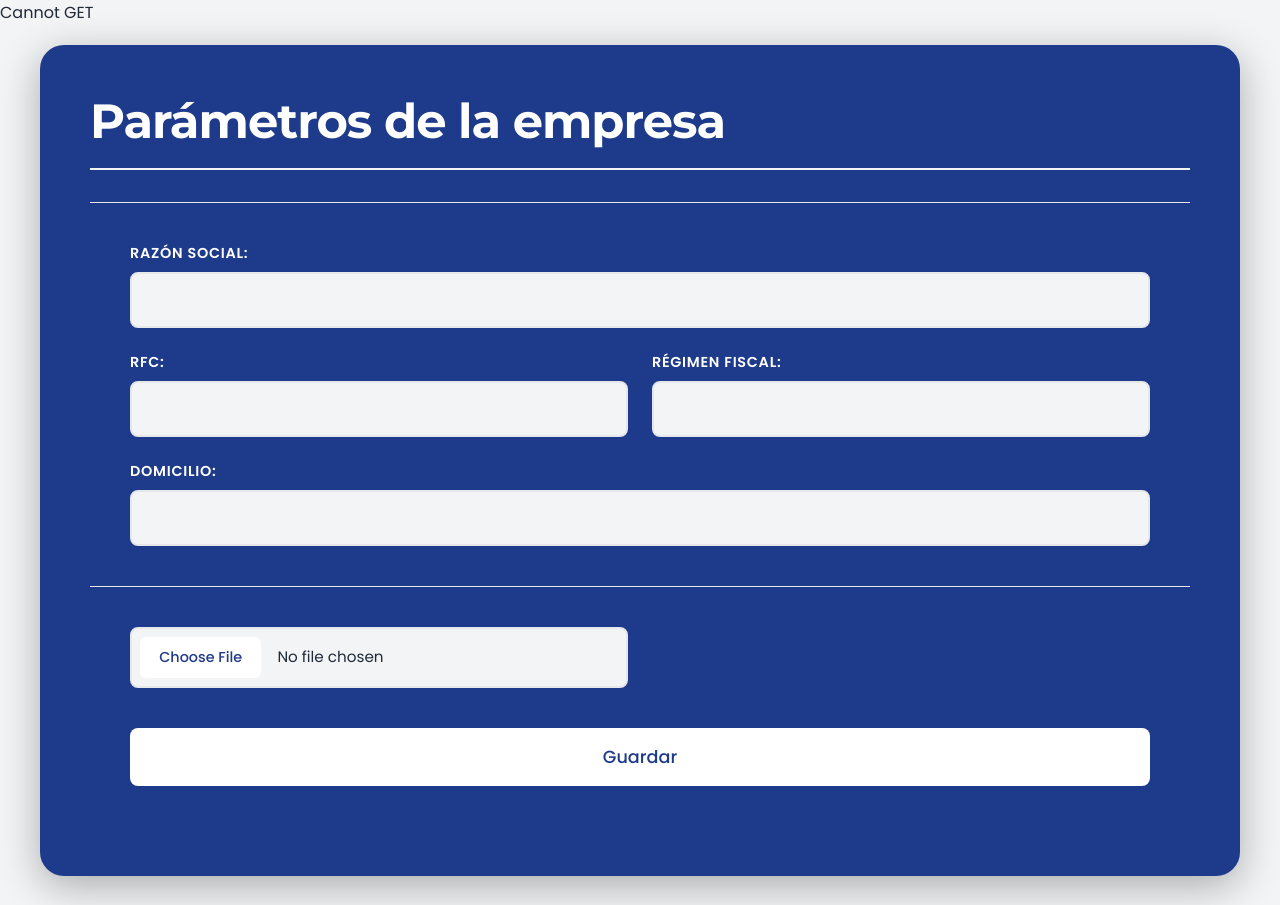
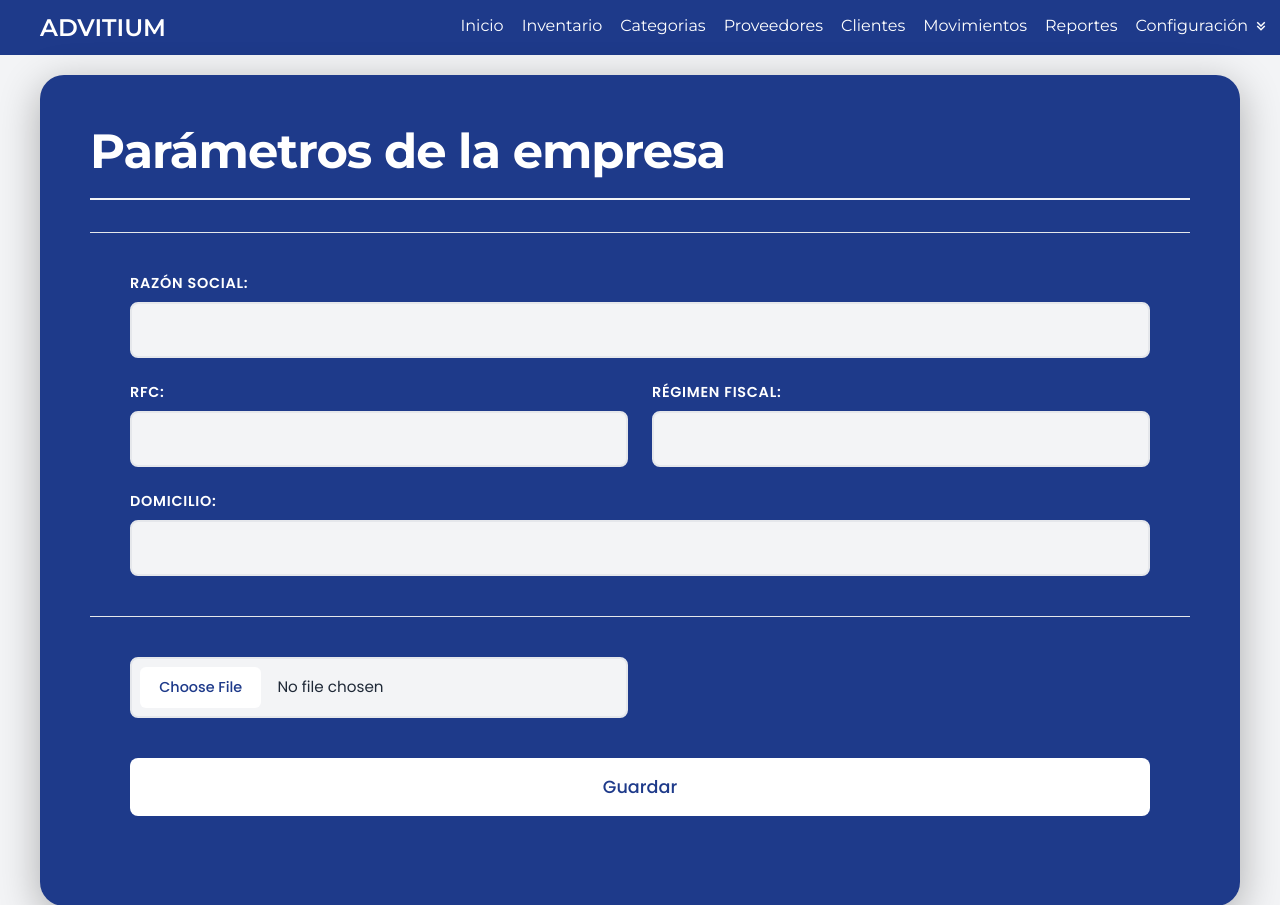
Before and after one commit to BrianaBrito/Proyecto-Programacion-Web., a PHP site: page /app/parametros.php in a window 1280 px wide. Shown: the top 905 px of the page. Run offline with PHP 8.4, Linux system fonts and the light colour scheme.

Commit message:
Cambiando el tipo de archivo de la barra de navegación. Pasamos de usar .html a .php. Sin este cambio el navegador nos manda error 404

```diff
--- a/app/categorias.php
+++ b/app/categorias.php
@@ -94,7 +94,7 @@
     </script>
 
     <script>
-        fetch('navbar.html')
+        fetch('navbar.php')
         .then(response => response.text())
         .then( data => {
             document.getElementById('navbar-container').innerHTML = data;
--- a/app/clientes.php
+++ b/app/clientes.php
@@ -122,7 +122,7 @@
         </script>
 
         <script>
-            fetch('navbar.html')
+            fetch('navbar.php')
             .then(response => response.text())
             .then( data => {
                 document.getElementById('navbar-container').innerHTML = data;
--- a/app/inicio.php
+++ b/app/inicio.php
@@ -140,7 +140,7 @@
 
     <script src="../assets/scripts/navbar-menu.js"></script>
     <script>
-        fetch('navbar.html')
+        fetch('navbar.php')
             .then(response => response.text())
             .then(data => {
                 document.getElementById('navbar-container').innerHTML = data;
--- a/app/inventario.php
+++ b/app/inventario.php
@@ -155,7 +155,7 @@
     </script>
 
     <script>
-        fetch('navbar.html')
+        fetch('navbar.php')
         .then(response => response.text())
         .then( data => {
             document.getElementById('navbar-container').innerHTML = data;
--- a/app/movimientos.php
+++ b/app/movimientos.php
@@ -118,7 +118,7 @@
     <script src="../assets/scripts/tabla-ordenable.js"></script>
     <script src="../assets/scripts/movimientos-filtros.js"></script>
     <script>
-        fetch('navbar.html')
+        fetch('navbar.php')
         .then(response => response.text())
         .then(data => {
             document.getElementById('navbar-container').innerHTML= data;
--- a/app/navbar.php
+++ b/app/navbar.php
@@ -5,13 +5,13 @@
 <nav>
     <h2>ADVITIUM</h2>
     <ul>
-        <li><a href="inicio.html">Inicio</a></li>
-        <li><a href="inventario.html">Inventario</a></li>
-        <li><a href="categorias.html">Categorias</a></li>
-        <li><a href="proveedores.html">Proveedores</a></li>
-        <li><a href="clientes.html">Clientes</a></li>
-        <li><a href="movimientos.html">Movimientos</a></li>
-        <li><a href="reportes.html">Reportes</a></li>
+        <li><a href="inicio.php">Inicio</a></li>
+        <li><a href="inventario.php">Inventario</a></li>
+        <li><a href="categorias.php">Categorias</a></li>
+        <li><a href="proveedores.php">Proveedores</a></li>
+        <li><a href="clientes.php">Clientes</a></li>
+        <li><a href="movimientos.php">Movimientos</a></li>
+        <li><a href="reportes.php">Reportes</a></li>
 
         <li class="menu-item">
             <a href="#">Configuración
@@ -23,7 +23,7 @@
             </a>
             <ul class="opciones-menu-config">
                 <li class="menu-inside">
-                    <a href="parametros.html" class="menu-link menu-link--inside">Parámetros de la Empresa</a>
+                    <a href="parametros.php" class="menu-link menu-link--inside">Parámetros de la Empresa</a>
                 </li>
                 <li class="menu-inside">
                     <a href="#" class="menu-link menu-link--inside">Perfiles de usuario</a>
--- a/app/parametros.php
+++ b/app/parametros.php
@@ -47,13 +47,13 @@
     </main>
 
     <script>
-        fetch('navbar.html')
+        fetch('navbar.php')
         .then(response => response.text())
         .then( data => {
             document.getElementById('navbar-container').innerHTML = data;
             const links = document.querySelectorAll('nav ul li a');
             links.forEach(link => {
-                if(link.textContent.trim() === 'parametros.html') {
+                if(link.textContent.trim() === 'parametros.php') {
                     link.classList.add('active-link');
                 }
             });
--- a/app/proveedores.php
+++ b/app/proveedores.php
@@ -111,7 +111,7 @@
     </script>
 
     <script>
-        fetch('navbar.html')
+        fetch('navbar.php')
         .then(response => response.text())
         .then( data => {
             document.getElementById('navbar-container').innerHTML = data;
--- a/app/reportes.php
+++ b/app/reportes.php
@@ -86,7 +86,7 @@
 
     <script src="../assets/scripts/navbar-menu.js"></script>
     <script>
-        fetch('navbar.html')
+        fetch('navbar.php')
             .then(response => response.text())
             .then(data => {
                 document.getElementById('navbar-container').innerHTML = data;
```
